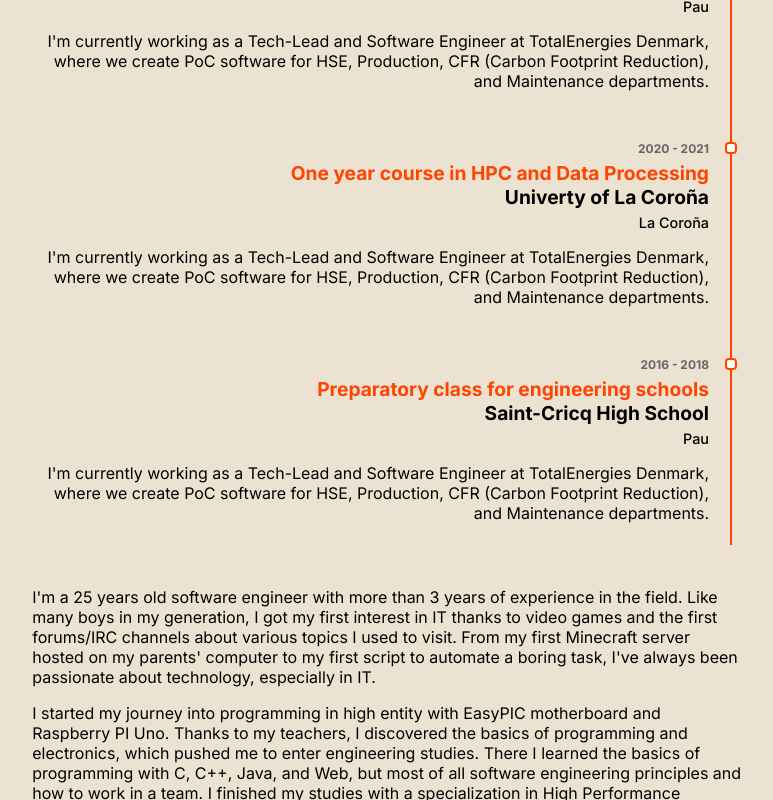
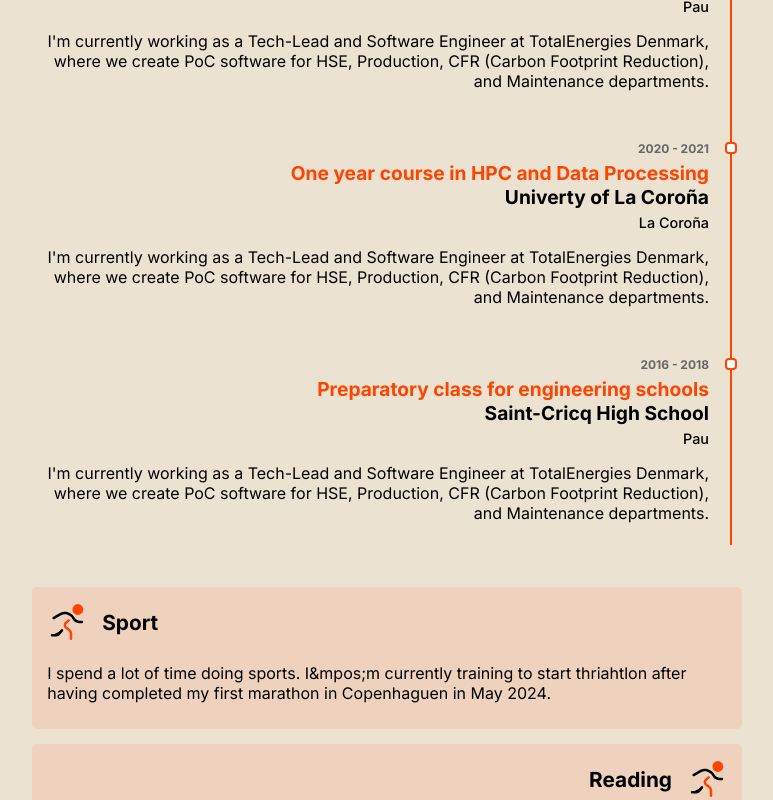
Before and after one commit to baptiste-dubillaud/personal-website, a Next.js app: page /resume in a window 1280 px wide. Shown: the part 2000-2800 px from the top of the page, without its empty margins (503-1276 px from the left). Built offline with nearby package versions, Linux system fonts and the light colour scheme.

Commit message:
Started to work on the hobbies part - first design

```diff
--- a/src/app/resume/page.js
+++ b/src/app/resume/page.js
@@ -5,6 +5,7 @@ import styles from "@/app/resume/page.module.css";
 import { useEffect, useRef, useState } from "react";
 
 import { getNbYears } from "@/utils/dateUtils";
+import SportIcon from "@/components/common/icons/misc/SportIcon";
 
 const TWO_COLUMNS_BREAKPOINT = 1200;
 const TWO_COLUMNS_PRESENTATION_WIDTH = "39%";
@@ -337,6 +338,21 @@ const EducationComponent = ({ isTwoColumnSetup, educationRef, setCurrentComponen
 };
 
 const HobbiesComponent = ({ isTwoColumnSetup, hobbiesRef, setCurrentComponent }) => {
+    const HobbyComponent = ({ logo, title, DescriptionComponent, onRight = false }) => {
+        return (
+            <div className={styles.hobby_container}>
+                <div className={styles.hobby_title_container}>
+                    {!onRight && <div className={styles.hobby_logo_container}>{logo}</div>}
+                    <div className={styles.hobby_title} style={{ justifyContent: onRight ? "flex-end" : "flex-start" }}>
+                        {title}
+                    </div>
+                    {onRight && <div className={styles.hobby_logo_container}>{logo}</div>}
+                </div>
+                <div className={styles.hobby_description}>{DescriptionComponent}</div>
+            </div>
+        );
+    };
+
     return (
         <PartComponent
             isTwoColumnSetup={isTwoColumnSetup}
@@ -344,30 +360,39 @@ const HobbiesComponent = ({ isTwoColumnSetup, hobbiesRef, setCurrentComponent })
             setCurrentComponent={setCurrentComponent}
             title="Hobbies"
             contentComponent={
-                <>
+                <div className={styles.hobbies_container}>
+                    <HobbyComponent
+                        title={"Sport"}
+                        logo={<SportIcon size={40} secondaryColor={"rgb(255, 68, 0)"} />}
+                        DescriptionComponent={
                             <p>
-                        I&apos;m a {getNbYears("12-29-1998")} years old software engineer with more than{" "}
-                        {getNbYears("09-01-2020")} years of experience in the field. Like many boys in my generation, I
-                        got my first interest in IT thanks to video games and the first forums/IRC channels about
-                        various topics I used to visit. From my first Minecraft server hosted on my parents&apos;
-                        computer to my first script to automate a boring task, I&apos;ve always been passionate about
-                        technology, especially in IT.
+                                I spend a lot of time doing sports. I&mpos;m currently training to start thriahtlon
+                                after having completed my first marathon in Copenhaguen in May 2024.
                             </p>
+                        }
+                    />
+                    <HobbyComponent
+                        title={"Reading"}
+                        logo={<SportIcon size={40} secondaryColor={"rgb(255, 68, 0)"} />}
+                        onRight={true}
+                        DescriptionComponent={
                             <p>
-                        I started my journey into programming in high entity with EasyPIC motherboard and Raspberry PI
-                        Uno. Thanks to my teachers, I discovered the basics of programming and electronics, which pushed
-                        me to enter engineering studies. There I learned the basics of programming with C, C++, Java,
-                        and Web, but most of all software engineering principles and how to work in a team. I finished
-                        my studies with a specialization in High Performance Computing and Data Processing.
+                                I love to read books. From &apos;A song of ice and fire&apos; to &apos;The Grand
+                                Chessboard&apos;, I read articles and books on a large variety of topics.
                             </p>
+                        }
+                    />
+                    <HobbyComponent
+                        title={"Video Games"}
+                        logo={<SportIcon size={40} secondaryColor={"rgb(255, 68, 0)"} />}
+                        DescriptionComponent={
                             <p>
-                        As I have always been interested in industries, I started my career in both the Oil and Gas
-                        industry and the aerospace industry. I worked on various topics such as parallel computing,
-                        real-time data processing, and data visualization. I&apos;m currently a Tech-Lead and Software
-                        Engineer at TotalEnergies Denmark, where we create PoC software for HSE, Production, CFR (Carbon
-                        Footprint Reduction), and Maintenance departments.
+                                I started to be interested in IT thanks to online video games (Counter Strike!). I still
+                                play, less than before, to singleplayer games.
                             </p>
-                </>
+                        }
+                    />
+                </div>
             }
         />
     );
--- a/src/app/resume/page.module.css
+++ b/src/app/resume/page.module.css
@@ -225,9 +225,48 @@
 .timeline_item_tech_stack_item {
     font-size: 0.9rem;
     font-weight: 700;
-    color: var(--color-orange-dark-opacity-08);
     background-color: var(--color-orange-opacity-1);
     border: 1px solid var(--color-orange-dark-opacity-08);
     padding: 2px 5px;
     border-radius: 5px;
 }
+
+.hobbies_container {
+    display: flex;
+    flex-direction: column;
+    gap: 15px;
+    margin-top: 20px;
+}
+
+.hobby_container {
+    padding: 10px;
+    border-radius: 5px;
+    background-color: var(--color-orange-opacity-1);
+}
+
+.hobby_title_container {
+    display: flex;
+    justify-content: space-between;
+    gap: 10px;
+}
+
+.hobby_logo_container {
+    display: flex;
+    justify-content: center;
+    align-items: center;
+    width: 40px;
+    margin: 5px;
+}
+
+.hobby_title {
+    display: flex;
+    align-items: center;
+    font-size: 1.3rem;
+    font-weight: 700;
+    width: calc(100% - 50px);
+}
+
+.hobby_description {
+    font-size: 1.0rem;
+    margin-inline: 5px;
+}
--- /dev/null
+++ b/src/components/common/icons/misc/SportIcon.js
@@ -0,0 +1,29 @@
+export default function SportIcon({ size, primaryColor, secondaryColor }) {
+    const sz = size || 25;
+    const cl = primaryColor || "black";
+    const cl2 = secondaryColor || "black";
+
+    return (
+        <svg width={sz} height={sz} viewBox="0 0 24 24">
+            <g fill="black">
+                <g fill="black">
+                    <circle cx="18.5" cy="4.5" r="2.5" stroke={cl2} fill={cl2} strokeWidth="1.5" />
+                    <path
+                        stroke={cl}
+                        strokeLinecap="round"
+                        strokeWidth="1.5"
+                        d="m9 17l-1 1.2c-.738.886-1.107 1.328-1.61 1.564C5.885 20 5.31 20 4.157 20H3"
+                    />
+                    <path
+                        fill={cl2}
+                        d="M13.65 22a.75.75 0 0 0 1.5 0h-1.5Zm-1.085-5.754l.453-.598l-.453.598Zm1.184 1.015l.587-.466l-.587.466Zm.557 1.12l.727-.186l-.727.187Zm-.802-6.826a.75.75 0 0 0-1.009-1.11l1.01 1.11Zm-2.652 1.61l.703.26l-.703-.26Zm.07 1.555l-.677.323l.677-.323Zm2.728 5.219v2.06h1.5v-2.06h-1.5Zm-1.538-3.095c.663.502.887.679 1.05.884l1.174-.934c-.308-.387-.717-.69-1.319-1.146l-.905 1.196Zm3.038 3.095c0-.755.006-1.264-.117-1.744l-1.454.373c.066.254.071.538.071 1.37h1.5Zm-1.988-2.211c.197.247.339.534.417.84l1.454-.373a3.75 3.75 0 0 0-.697-1.4l-1.174.933Zm-.667-7.283c-.42.381-.945.836-1.354 1.224c-.21.198-.41.398-.573.586c-.149.172-.327.4-.42.649l1.407.521c-.007.021.014-.035.146-.187c.116-.134.276-.295.471-.48c.4-.38.865-.778 1.332-1.203l-1.009-1.11Zm.523 5.203c-.488-.37-.818-.62-1.056-.832c-.233-.208-.32-.33-.363-.418l-1.354.645c.167.35.423.63.72.894c.292.26.679.552 1.147.907l.905-1.196Zm-2.87-2.744a2.75 2.75 0 0 0 .097 2.139l1.354-.645a1.25 1.25 0 0 1-.044-.973l-1.406-.521Z"
+                    />
+                    <path
+                        fill={cl}
+                        d="m5.436 8.82l-.37-.652l.37.652Zm-1.807.164a.75.75 0 1 0 .742 1.304l-.742-1.304Zm9.778-1.627l-.286.693l.286-.693Zm-2.96-.715l-.055-.748l.055.748ZM21 12.75a.75.75 0 1 0 0-1.5v1.5Zm-5.232-3.213l-.67.335l.67-.335ZM5.065 8.168l-1.436.816l.742 1.304l1.435-.816l-.74-1.304Zm8.627-1.505c-1.344-.553-2.08-.857-3.3-.769l.11 1.496c.823-.06 1.255.099 2.62.66l.57-1.387Zm-7.886 2.81c2.502-1.422 3.552-2 4.695-2.083l-.109-1.496c-1.56.114-2.949.923-5.327 2.274l.741 1.304Zm13.949 3.276H21v-1.5h-1.245v1.5Zm-4.658-2.878a5.207 5.207 0 0 0 4.658 2.878v-1.5A3.707 3.707 0 0 1 16.439 9.2l-1.342.671Zm1.342-.67a5.334 5.334 0 0 0-2.747-2.538l-.57 1.387c.86.354 1.564 1 1.975 1.821l1.342-.67Z"
+                    />
+                </g>
+            </g>
+        </svg>
+    );
+}
```
Also changed, not shown: src/components/common/icons/misc/BookIcon.js (added). Lines whose indentation alone changed are shown as unchanged.
